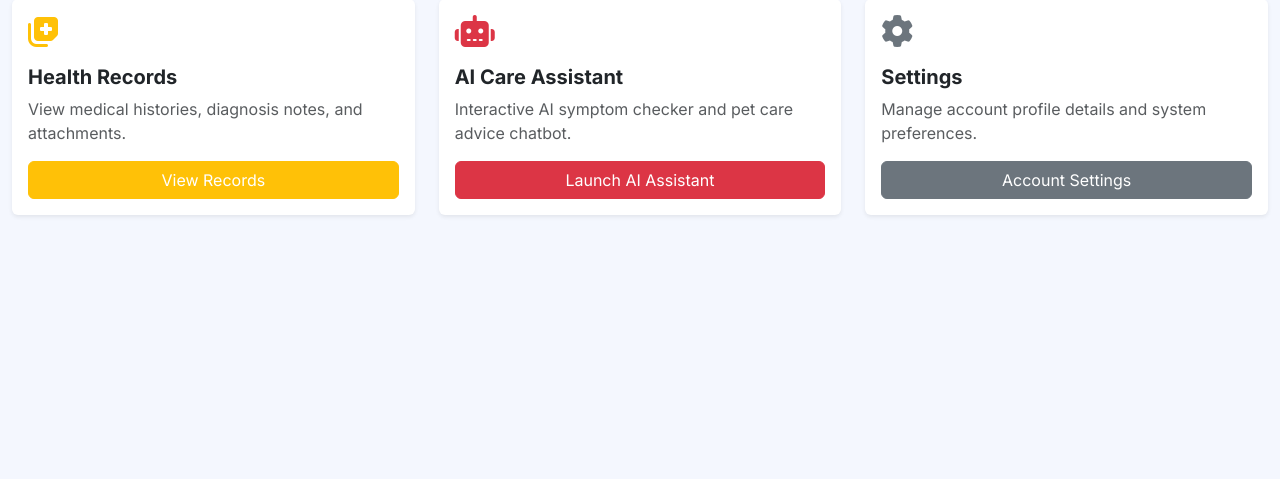
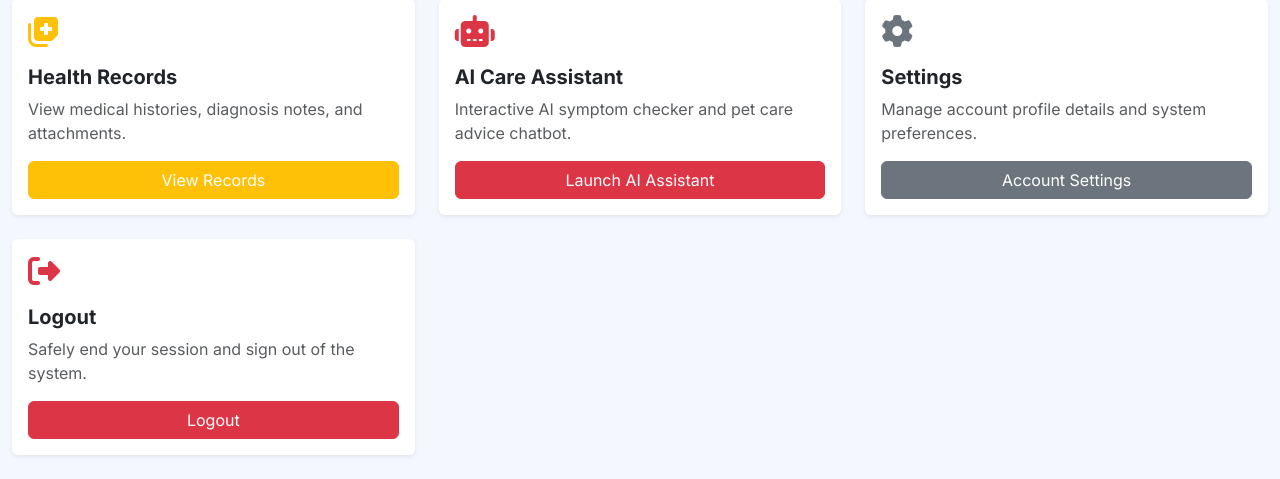
Before and after one commit to sandyasamaranayake/Happy-Pets-Clinic-System, a Flask app: page /dashboard in a window 1280 px wide. Shown: the part 375-854 px from the top of the page. Before the commit the page ends 591 px from the top, so only its background shows below. Run offline with Flask 3, Linux system fonts and the light colour scheme; the visitor is signed in with stand-in values (Sample User, id 1); parts of the project's set-up code (start-up, migrations or seed data) failed here and were passed over.

Commit message:
Add logout card and finalize dashboard layout

```diff
--- a/templates/dashboard.html
+++ b/templates/dashboard.html
@@ -117,6 +117,22 @@
             </div>
         </div>
 
+        <!-- 6. Logout -->
+        <div class="col-md-6 col-lg-4">
+            <div class="card h-100 shadow-sm border-0">
+                <div class="card-body d-flex flex-column justify-content-between">
+                    <div>
+                        <div class="text-danger mb-3">
+                            <i class="fa-solid fa-right-from-bracket fa-2x"></i>
+                        </div>
+                        <h5 class="card-title fw-bold">Logout</h5>
+                        <p class="card-text text-muted">Safely end your session and sign out of the system.</p>
+                    </div>
+                    <a href="{{ url_for('auth.logout') }}" class="btn btn-danger mt-3">Logout</a>
+                </div>
+            </div>
+        </div>
+
     </div>
 </div>
 {% endblock %}
```
